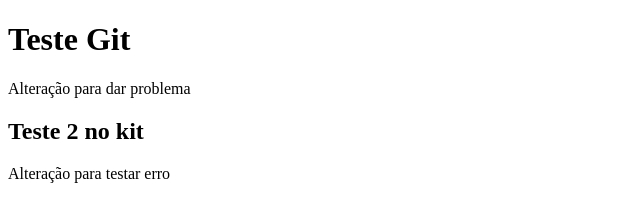
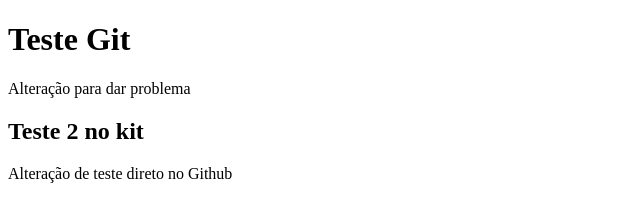
Before and after one commit to BrenoBernardes/gama-no-github, a plain HTML site: page index.html in a window 1280 px wide. Shown: the full height of the page, 0-640 px from the left. Drawn offline with Linux system fonts and the light colour scheme.

Commit message:
Atualização a partir do github

```diff
--- a/index.html
+++ b/index.html
@@ -10,6 +10,6 @@
     <h1>Teste Git</h1>
     <p>Alteração para dar problema</p>
     <h2>Teste 2 no kit</h2>
-    <p>Alteração para testar erro</p>
+    <p>Alteração de teste direto no Github</p>
   </body>
 </html>
```
